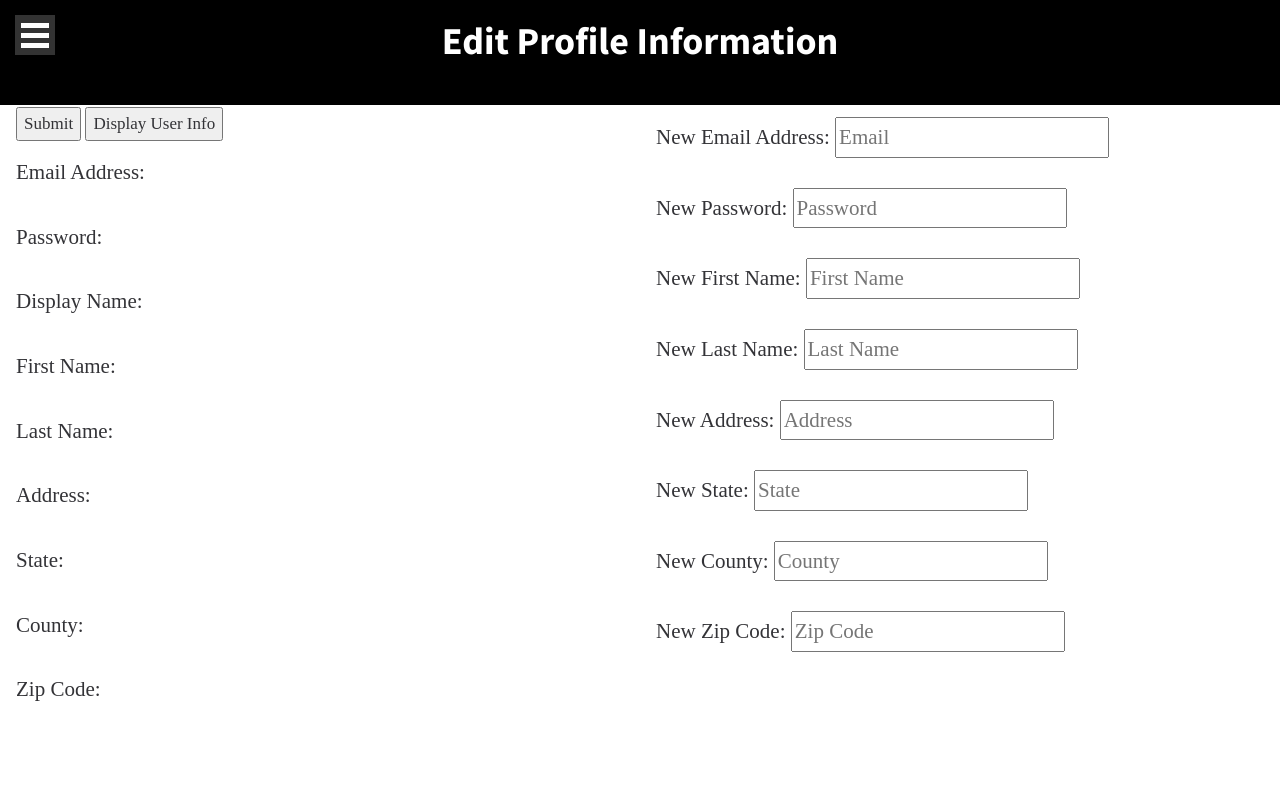
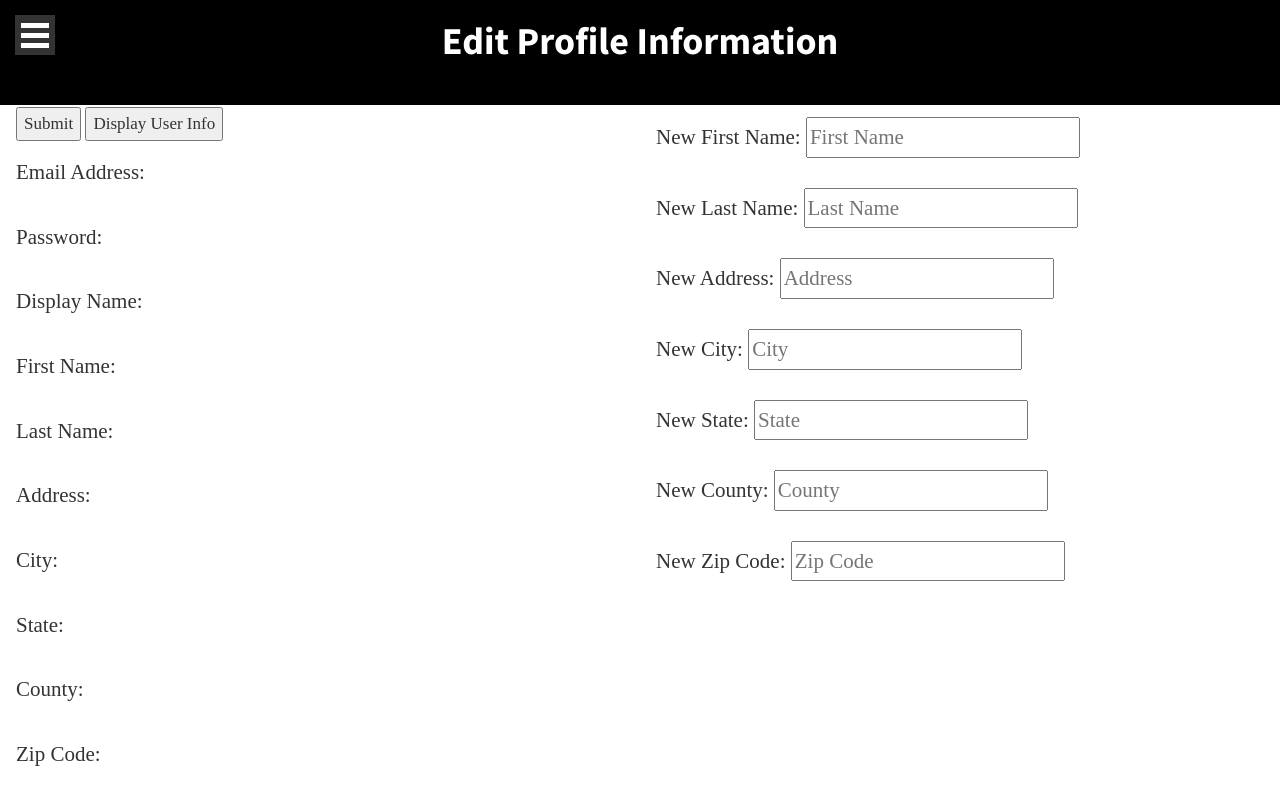
Before and after one commit to EJBlog/TravelMap, a Jekyll site: the page build/profile.html, which Jekyll copies as it is, in a window 1280 px wide. Shown: the top 805 px of the page. Built offline with Jekyll 4.4.1, drawn with Linux system fonts in a browser that asks for light colours; nearby versions of some CDN libraries; some web fonts are replaced; comment, search, counter and statistics services are not loaded; some of the changed lines change nothing that is shown.

Commit message:
Fixes some issues with updating user info

```diff
--- a/build/js/user_loggin.js
+++ b/build/js/user_loggin.js
@@ -39,10 +39,69 @@
     var CurrentUser = firebase.auth().currentUser;
 
     firebase.database().ref("Users/" + CurrentUser.uid).set({
-      // email: user.email,
-      // password: user.password,
       email: email,
-      password: password
+      password: password,
+      displayName: "",
+      firstName: "",
+      lastName: "",
+      address: "",
+      city: "",
+      countyCd: "",
+      stateCd: "",
+      zipCd: "",
+      AK: "",
+      HI: "",
+      AL: "",
+      AR: "",
+      AZ: "",
+      CA: "",
+      CO: "",
+      CT: "",
+      DE: "",
+      FL: "",
+      GA: "",
+      IA: "",
+      ID: "",
+      IL: "",
+      IN: "",
+      KS: "",
+      KY: "",
+      LA: "",
+      MA: "",
+      MD: "",
+      ME: "",
+      MI: "",
+      MN: "",
+      MO: "",
+      MS: "",
+      MT: "",
+      NC: "",
+      ND: "",
+      NE: "",
+      NH: "",
+      NJ: "",
+      NM: "",
+      NV: "",
+      NY: "",
+      OH: "",
+      OK: "",
+      OR: "",
+      PA: "",
+      RI: "",
+      SC: "",
+      SD: "",
+      TN: "",
+      TX: "",
+      UT: "",
+      VA: "",
+      VT: "",
+      WA: "",
+      WI: "",
+      WV: "",
+      WY: ""
+      // photoURL: document.getElementById("").value
+      // emailVerified: document.getElementById("").value
+
     });
 
   }, function(error) {
@@ -94,20 +153,78 @@
 function updateUserInfo() {
   var CurrentUser = firebase.auth().currentUser;
 
+  // if (document.getElementById("newEmail").value == "") {
+  //   var newEmail = CurrentUser.email;
+  // } else {
+  //   var newEmail = document.getElementById("newEmail").value
+  // };
+  //
+  // if (document.getElementById("newEmail").value == "") {
+  //   var newPassword = CurrentUser.email;
+  // } else {
+  //   var newPassword = document.getElementById("newEmail").value
+  // };
+
+  if (document.getElementById("newFName").value == "") {
+    var newFName = CurrentUser.firstName;
+  } else {
+    var newFName = document.getElementById("newFName").value
+  };
+
+  if (document.getElementById("newLName").value == "") {
+    var newLName = CurrentUser.lastName;
+  } else {
+    var newLName = document.getElementById("newLName").value
+  };
+
+  if (document.getElementById("newFName").value == "") {
+    var newDisplayName = CurrentUser.firstName + CurrentUser.lastName;
+  } else {
+    var newDisplayName = document.getElementById("newFName").value + " " + document.getElementById("newLName").value
+  };
+
+  if (document.getElementById("newCounty").value == "") {
+    var newCounty = CurrentUser.countyCd;
+  } else {
+    var newCounty = document.getElementById("newCounty").value
+  };
+
+  if (document.getElementById("newState").value == "") {
+    var newState = CurrentUser.stateCd;
+  } else {
+    var newState = document.getElementById("newState").value
+  };
+
+  if (document.getElementById("newCity").value == "") {
+    var newCity = CurrentUser.city;
+  } else {
+    var newCity = document.getElementById("newCity").value
+  };
+
+  if (document.getElementById("newZipCd").value == "") {
+    var newZipCd = CurrentUser.zipCd;
+  } else {
+    var newZipCd = document.getElementById("newZipCd").value
+  };
+
+  if (document.getElementById("newAddress").value == "") {
+    var newAddress = CurrentUser.address;
+  } else {
+    var newAddress = document.getElementById("newAddress").value
+  };
+
   firebase.database().ref("Users/" + CurrentUser.uid).update({
 
-    // if (newEmail <> undefined || newEmail <> null) {
-    //   email: newEmail
-    // },
-    email: document.getElementById("newEmail").value,
-    password: document.getElementById("newPassword").value,
+    // email: newEmail,
+    // password: newPassword,
     displayName: document.getElementById("newFName").value + " " + document.getElementById("newLName").value,
-    firstName: document.getElementById("newFName").value,
-    lastName: document.getElementById("newLName").value,
-    address: document.getElementById("newAddress").value,
-    countyCd: document.getElementById("newCounty").value,
-    stateCd: document.getElementById("newState").value,
-    zipCd: document.getElementById("newZipCd").value
+    firstName: newFName,
+    lastName: newLName,
+    address: newAddress,
+    city: newCity,
+    countyCd: newCounty,
+    stateCd: newState,
+    zipCd: newZipCd
     // photoURL: document.getElementById("").value
     // emailVerified: document.getElementById("").value
   });
@@ -125,6 +242,7 @@
       document.getElementById("oldLName").innerHTML = snapshot.val().lastName,
       document.getElementById("oldCounty").innerHTML = snapshot.val().countyCd,
       document.getElementById("oldState").innerHTML = snapshot.val().stateCd,
+      document.getElementById("oldCity").innerHTML = snapshot.val().city,
       document.getElementById("oldZipCd").innerHTML = snapshot.val().zipCd,
       document.getElementById("oldAddress").innerHTML = snapshot.val().address
 
@@ -132,34 +250,20 @@
     console.log("Error: " + error.code);
   });
 
-  // firebase.database().ref("Users/" + user.uid).update({
-  //
-  //   // if (newEmail <> undefined || newEmail <> null) {
-  //   //   email: newEmail
-  //   // },
-  //   email: document.getElementById("newEmail").value,
-  //   password: document.getElementById("newPassword").value,
-  //   displayName: document.getElementById("newFName").value + document.getElementById("newLName").value,
-  //   firstName: document.getElementById("newFName").value,
-  //   LastName: ddocument.getElementById("newLName").value,
-  //   // photoURL: document.getElementById("").value
-  //   // emailVerified: document.getElementById("").value
-  // });
-
 }
 
 
 firebase.auth().onAuthStateChanged(function(user) {
   if (user) {
-
+    //User is signed in
     var CurrentUser = firebase.auth().currentUser;
     firebase.database().ref("Users/" + CurrentUser.uid).on("value", function(snapshot) {
 
-        if ( snapshot.val().displayName != null ) {
-          document.getElementById("userDisplay").innerHTML = snapshot.val().displayName;
-        } else {
-          document.getElementById("userDisplay").innerHTML = snapshot.val().email;
-        }
+      if (snapshot.val().displayName != "") {
+        document.getElementById("userDisplay").innerHTML = snapshot.val().displayName;
+      } else {
+        document.getElementById("userDisplay").innerHTML = snapshot.val().email;
+      }
     }, function(error) {
       console.log("Error: " + error.code);
     });
--- a/build/profile.html
+++ b/build/profile.html
@@ -92,11 +92,12 @@
 
   <div class="updateUserProfile">
     <form>
-      <p>New Email Address: <input type="text" placeholder="Email" id="newEmail" name="email"></p>
-      <p>New Password: <input type="text" placeholder="Password" id="newPassword" name="password"></p>
+      <!-- <p>New Email Address: <input type="text" placeholder="Email" id="newEmail" name="email"></p>
+      <p>New Password: <input type="text" placeholder="Password" id="newPassword" name="password"></p> -->
       <p>New First Name: <input type="text" placeholder="First Name" id="newFName" name="fName"></p>
       <p>New Last Name: <input type="text" placeholder="Last Name" id="newLName" name="lName"></p>
       <p>New Address: <input type="text" placeholder="Address" id="newAddress" name="address"></p>
+			<p>New City: <input type="text" placeholder="City" id="newCity" name="city"></p>
       <p>New State: <input type="text" placeholder="State" id="newState" name="state"></p>
       <p>New County: <input type="text" placeholder="County" id="newCounty" name="county"></p>
       <p>New Zip Code: <input type="text" placeholder="Zip Code" id="newZipCd" name="zipCode"></p>
@@ -115,6 +116,7 @@
 			<p>First Name: <span id="oldFName"></span></p>
 			<p>Last Name: <span id="oldLName"></span></p>
 			<p>Address: <span id="oldAddress"></span></p>
+			<p>City: <span id="oldCity"></span></p>
 			<p>State: <span id="oldState"></span></p>
 			<p>County: <span id="oldCounty"></span></p>
 			<p>Zip Code: <span id="oldZipCd"></span></p>
```
Also changed, not shown: build/css/font-awesome.min.css.
